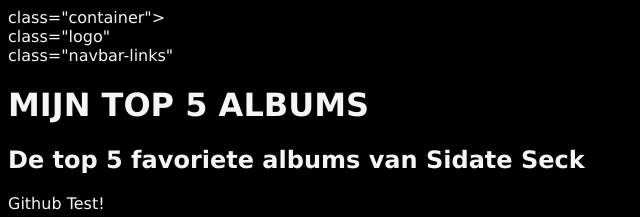
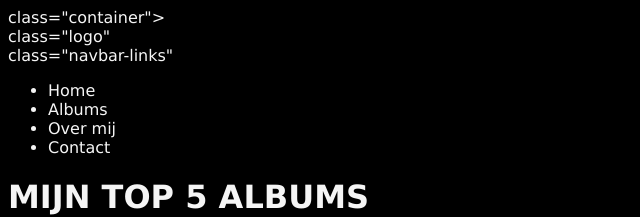
Before and after one commit to sidatemms/internetstandaarden, a plain HTML site: page index.html in a window 1280 px wide. Shown: the top 217 px of the page, without its empty margins (0-640 px from the left). Drawn offline with Linux system fonts and the light colour scheme.

Commit message:
Update index.html

```diff
--- a/index.html
+++ b/index.html
@@ -14,6 +14,12 @@
          </div>
          <div>
             class="navbar-links"
+            <ul>
+                <li><a href="#"></a>Home</li>
+                <li><a href="#"></a>Albums</li>
+                <li><a href="#"></a>Over mij</li>
+                <li><a href="#"></a>Contact</li>
+            </ul>
          </div>
 
     </nav>
```
